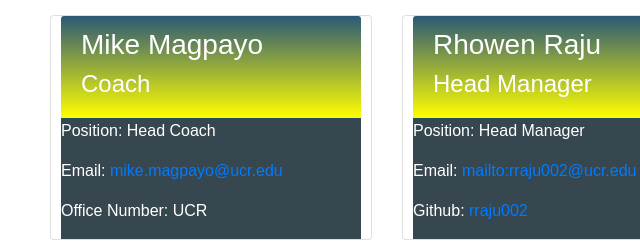
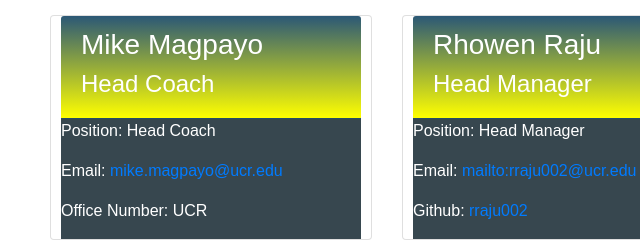
Before and after one commit to rraju002/TeamProfileGenerate, a website: page index.html in a window 1280 px wide. Shown: the part 195-437 px from the top of the page, 77-717 px from the left. Drawn offline with nearby package versions, Linux system fonts and the light colour scheme.

Commit message:
fix coach --> head coach

```diff
--- a/index.html
+++ b/index.html
@@ -25,7 +25,7 @@
         <div class="card h-100">
             <div class="card-header">
                 <h3>Mike Magpayo</h3>
-                <h4>Coach</h4>
+                <h4>Head Coach</h4>
             </div>
             <div class="card-body-hc">
                 <p class="position">Position: Head Coach</p>
```
